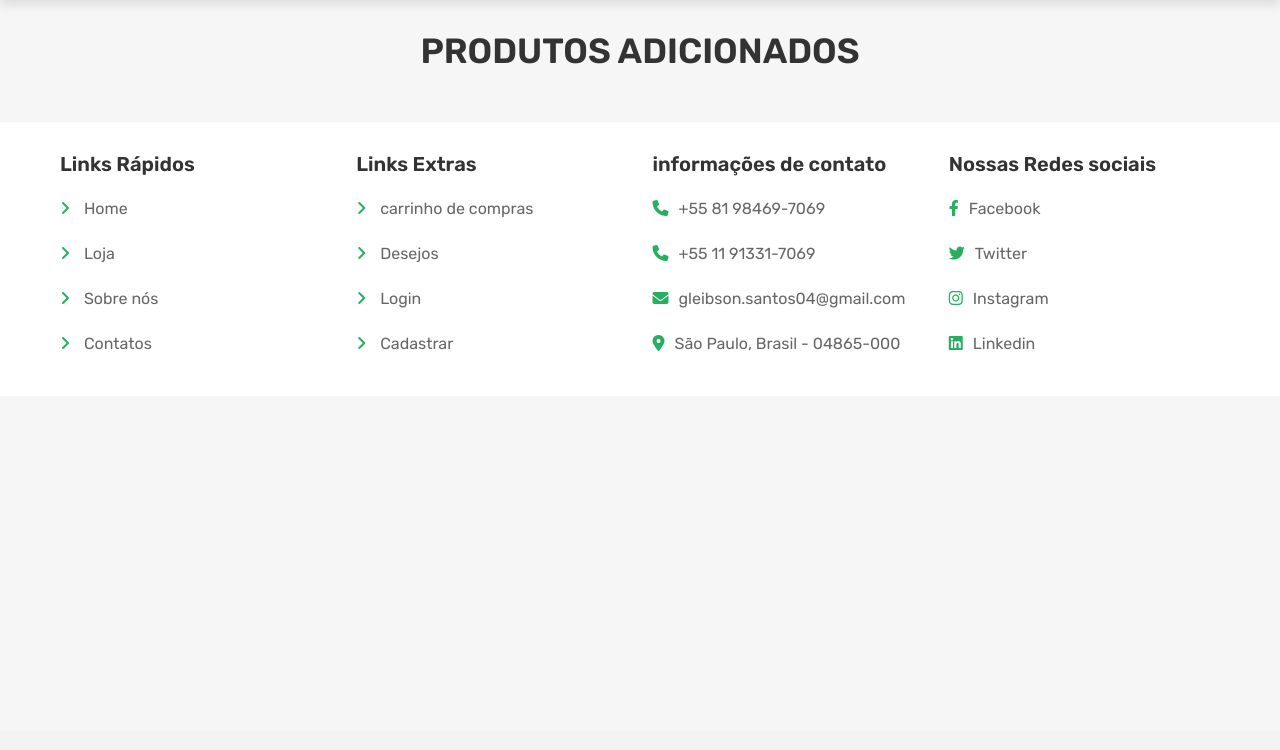
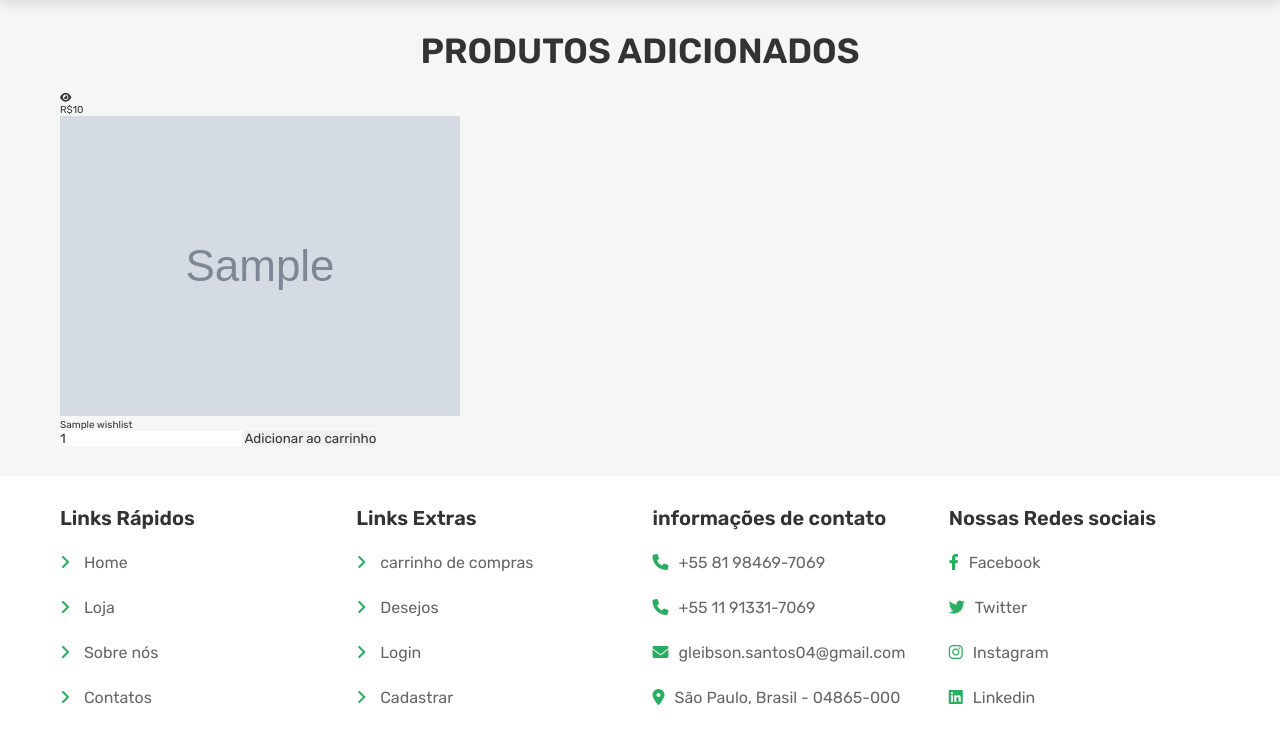
Before and after one commit to programer-Glei/Pjt_Quitanda, a PHP site: page /wishlist.php in a window 1280 px wide. Shown: the part 69-819 px from the top of the page. Before the commit the page ends 420 px from the top, so only its background shows below. Run offline with PHP 8.4, Linux system fonts and the light colour scheme; the visitor is signed in with stand-in values (Sample User, id 1); tables that the repository leaves empty or names only in its code hold one stand-in row (values such as "Sample post"); grey boxes marked "Sample" are stand-in pictures; some libraries are stand-ins or nearby versions.

Commit message:
proximo comit

```diff
--- a/wishlist.php
+++ b/wishlist.php
@@ -34,6 +34,18 @@ if(!isset($user_id)){
                 if($select_wishlist->rowCount() > 0){
                     while($fetch_wishlist = $select_wishlist->fetch(PDO::FETCH_ASSOC)){
             ?>
+            <form action="" method="POST" class="box">
+                <a href="view_page.php?pid=<?= $fetch_wishlist['pid']; ?>" class="fas fa-eye"></a>
+                <div class="price">R$<?= $fetch_wishlist['price']; ?></div>
+                <img src="uplaoded_img/<?= $fetch_wishlist['image']; ?>" alt="">
+                <div class="name"><?= $fetch_wishlist['name']; ?></div>
+                <input type="number" name="1" value="1" class="qty" name="qty">
+                <input type="hidden" name="id" value="<?= $fetch_wishlist['id'];?>">
+                <input type="hidden" name="name" value="<?= $fetch_wishlist['name'];?>">
+                <input type="hidden" name="price" value="<?= $fetch_wishlist['price'];?>">
+                <input type="hidden" name="image" value="<?= $fetch_wishlist['image'];?>">
+                <input type="submit" value="Adicionar ao carrinho" name="add_to_cart">
+            </form>
             <?php
                 }
             }else{
```
